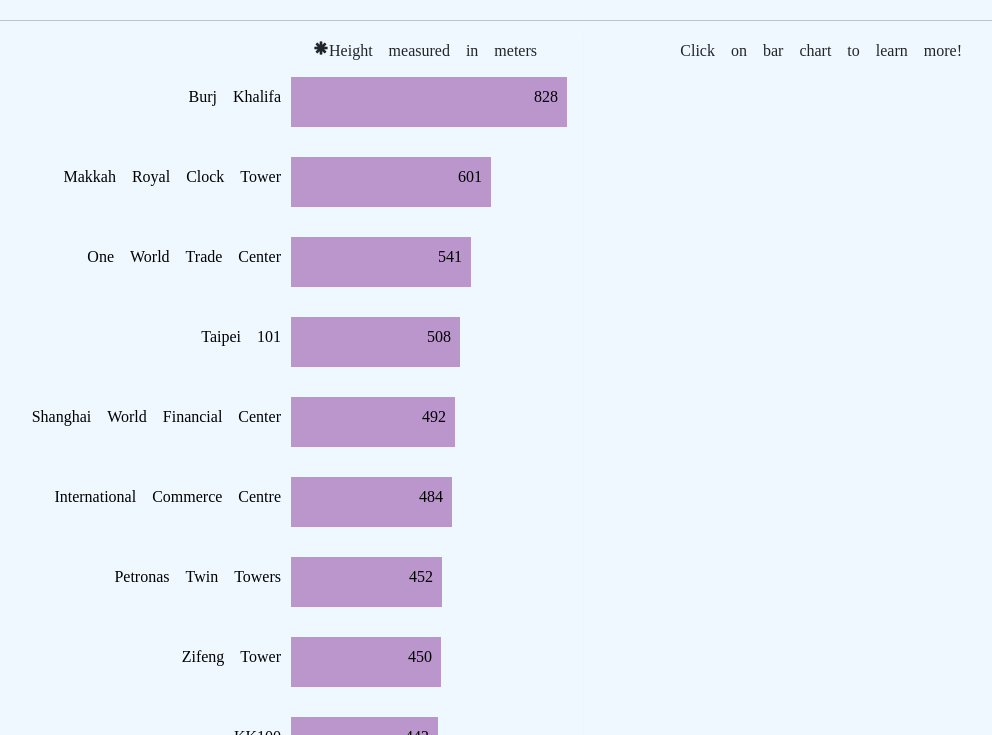
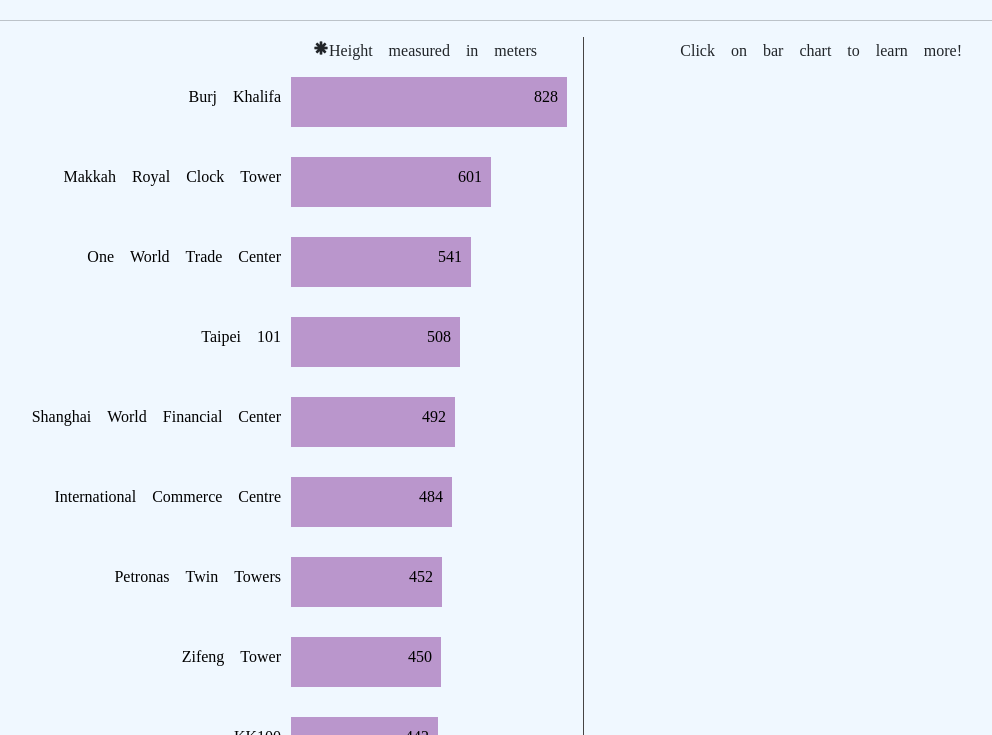
Before and after one commit to how340/CS171, a plain HTML site: page submission_week4_HongkaiWang/project/index.html in a window 1280 px wide. Shown: the part 65-800 px from the top of the page, without its empty margins (91-1083 px from the left). Drawn offline with nearby package versions, Linux system fonts and the light colour scheme.

Commit message:
color updates

```diff
--- a/submission_week4_HongkaiWang/project/css/style.css
+++ b/submission_week4_HongkaiWang/project/css/style.css
@@ -18,7 +18,7 @@
     background-color: rgb(162, 187, 210);
 }
 .vl {
-    border-right: 1px solid rgb(251, 239, 239);
+    border-right: 1px solid rgb(71, 68, 68);
     height: 800px;
     width: 2cap;
   }
```
